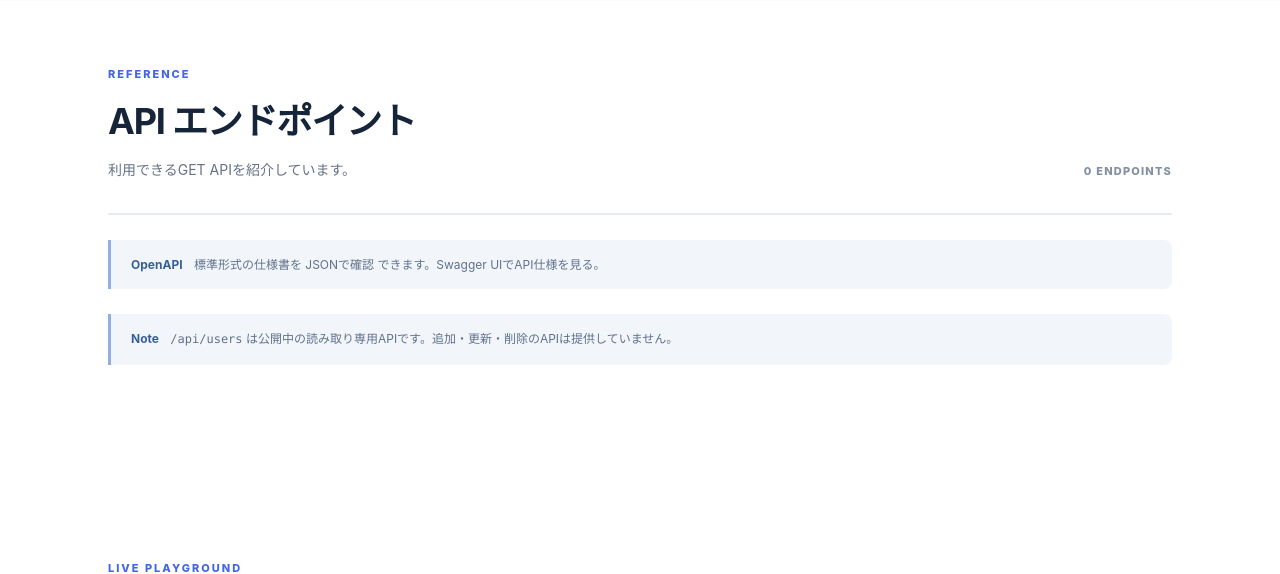
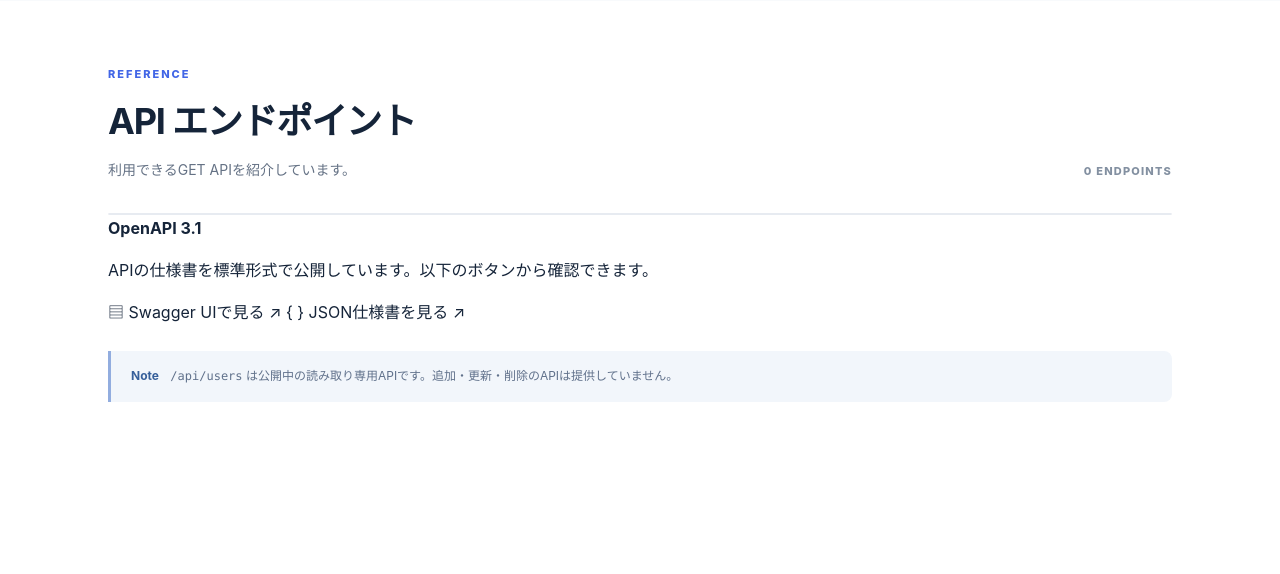
Before and after one commit to iwasaki-hub/ai-workspace-api, a Node project: template views/index.ejs in a window 1280 px wide. Shown: the part 911-1485 px from the top of the page. Run offline with Node 20 templates, Linux system fonts and the light colour scheme; the template is opened without the code that fills it, so the values that code supplies are empty.

Commit message:
fix: replace ambiguous OpenAPI inline links with prominent actions

```diff
--- a/views/index.ejs
+++ b/views/index.ejs
@@ -55,7 +55,22 @@
           </article>
         <% }) %>
       </div>
-      <p class="callout"><strong>OpenAPI</strong> 標準形式の仕様書を <a href="/openapi.json" target="_blank" rel="noopener noreferrer">JSONで確認</a> できます。<a href="/swagger">Swagger UIでAPI仕様を見る</a>。 </p>
+      <div class="openapi-callout" role="group" aria-label="OpenAPI仕様書へのリンク">
+        <div class="openapi-callout-copy">
+          <strong>OpenAPI 3.1</strong>
+          <p>APIの仕様書を標準形式で公開しています。以下のボタンから確認できます。</p>
+        </div>
+        <div class="openapi-callout-actions">
+          <a class="openapi-link openapi-link-primary" href="/swagger">
+            <span class="openapi-link-icon" aria-hidden="true">▤</span>
+            Swagger UIで見る <span aria-hidden="true">↗</span>
+          </a>
+          <a class="openapi-link openapi-link-secondary" href="/openapi.json" target="_blank" rel="noopener noreferrer">
+            <span class="openapi-link-icon" aria-hidden="true">{ }</span>
+            JSON仕様書を見る <span aria-hidden="true">↗</span>
+          </a>
+        </div>
+      </div>
       <p class="callout"><strong>Note</strong> <code>/api/users</code> は公開中の読み取り専用APIです。追加・更新・削除のAPIは提供していません。</p>
     </div>
   </section>
```
